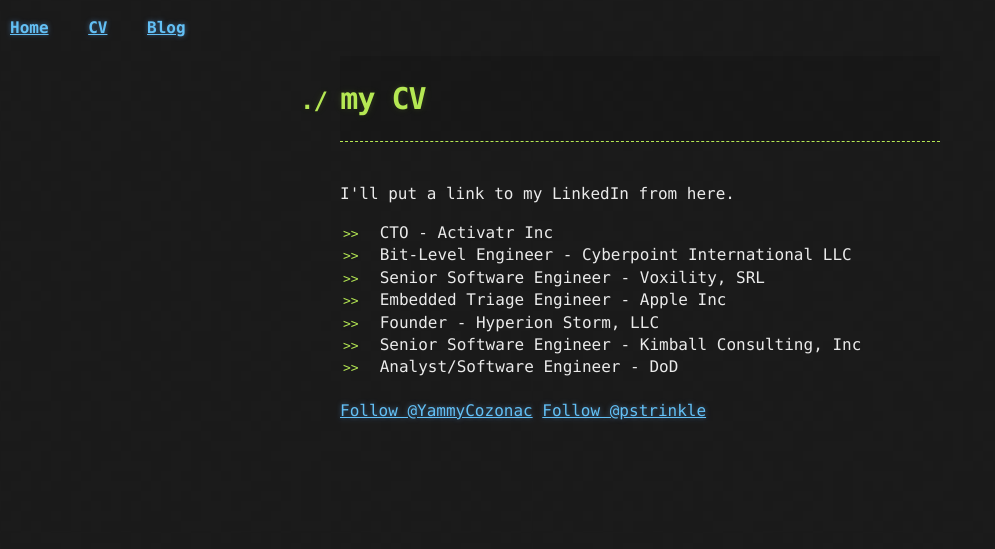
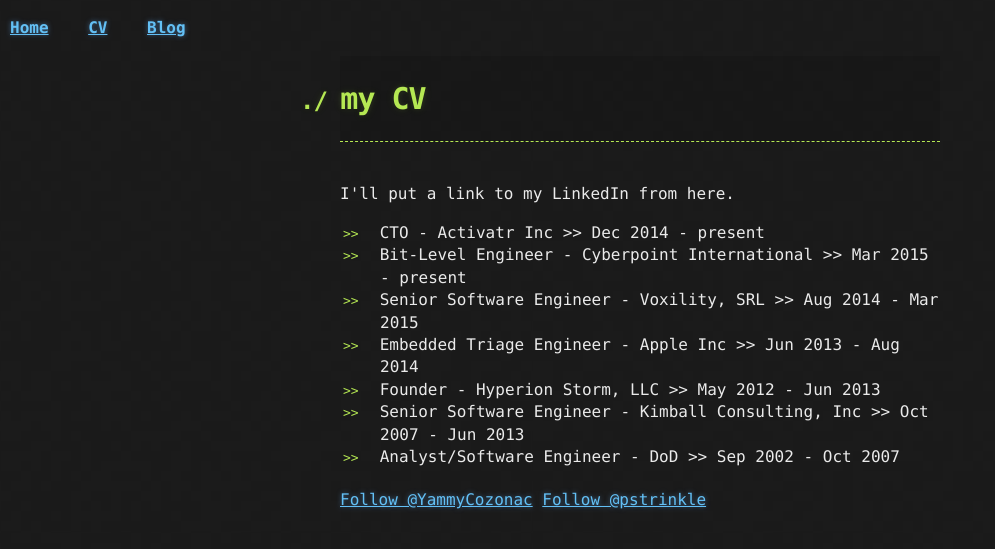
Before and after one commit to pstrinkle/pstrinkle.github.io, a Jekyll site: the page built from cv.html, in a window 1280 px wide. Shown: the top 549 px of the page, without its empty margins (0-995 px from the left). Built offline with Jekyll 4.4.1, drawn with Linux system fonts in a browser that asks for light colours; comment, search, counter and statistics services are not loaded.

Commit message:
Update cv.html

```diff
--- a/cv.html
+++ b/cv.html
@@ -10,13 +10,13 @@
   <p>I'll put a link to my LinkedIn from here.</p>
 
   <ul>
-    <li>CTO - Activatr Inc</li>
-    <li>Bit-Level Engineer - Cyberpoint International LLC</li>
-    <li>Senior Software Engineer - Voxility, SRL</li>
-    <li>Embedded Triage Engineer - Apple Inc</li>
-    <li>Founder - Hyperion Storm, LLC</li>
-    <li>Senior Software Engineer - Kimball Consulting, Inc</li>
-    <li>Analyst/Software Engineer - DoD</li>
+    <li>CTO - Activatr Inc &gt;&gt; Dec 2014 - present</li>
+    <li>Bit-Level Engineer - Cyberpoint International &gt;&gt; Mar 2015 - present</li>
+    <li>Senior Software Engineer - Voxility, SRL &gt;&gt; Aug 2014 - Mar 2015</li>
+    <li>Embedded Triage Engineer - Apple Inc &gt;&gt; Jun 2013 - Aug 2014</li>
+    <li>Founder - Hyperion Storm, LLC &gt;&gt; May 2012 - Jun 2013</li>
+    <li>Senior Software Engineer - Kimball Consulting, Inc &gt;&gt; Oct 2007 - Jun 2013</li>
+    <li>Analyst/Software Engineer - DoD &gt;&gt; Sep 2002 - Oct 2007</li>
   </ul>
 
 </section>
```
